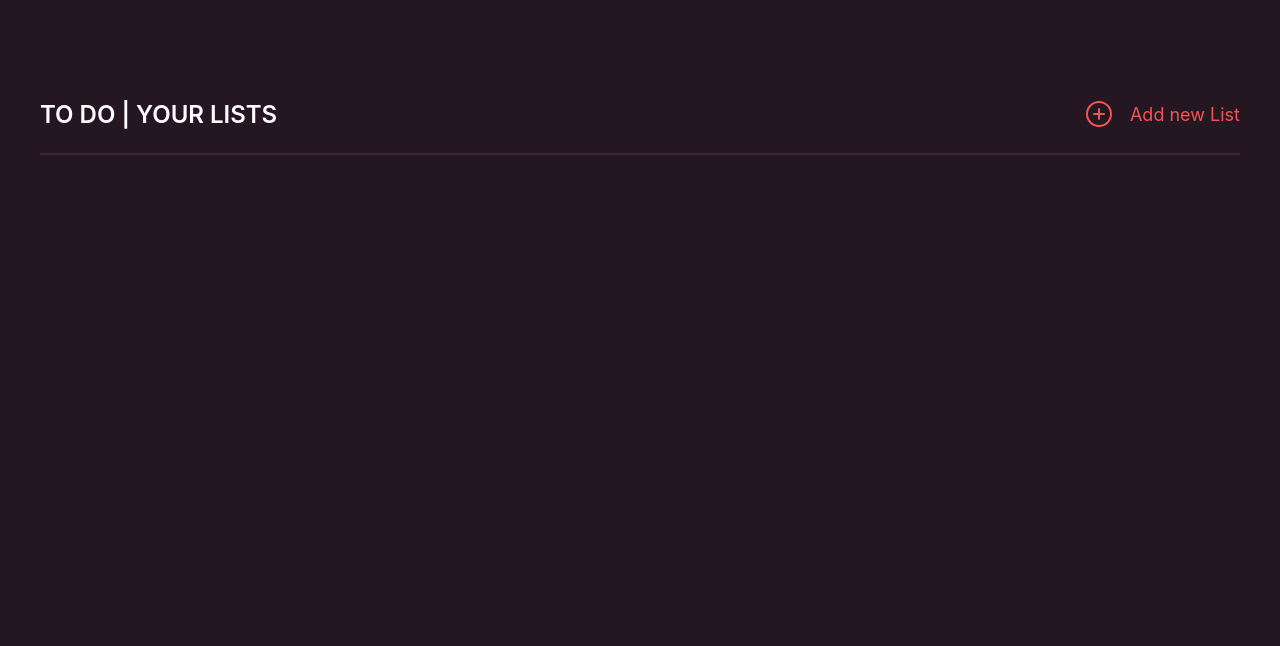
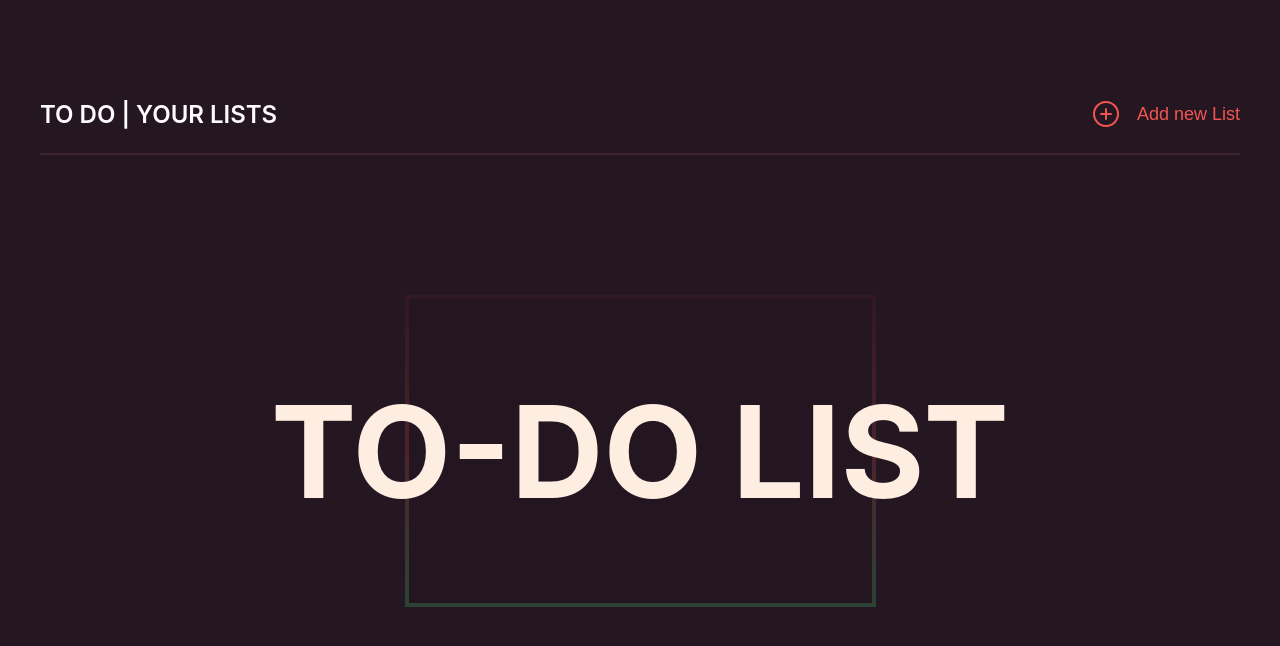
Before and after one commit to AlexanderKhristichenko/Todo-List, a React (Create React App) app: page / in a window 1280 px wide. Shown: the top 646 px of the page. Built offline with nearby package versions, Linux system fonts and the light colour scheme.

Commit message:
UI todo list
Adding button, card, animations and state

```diff
--- a/src/App.js
+++ b/src/App.js
@@ -1,10 +1,15 @@
+import { useState } from "react";
 import styles from "./App.module.css";
 import Header from "./components/Header/Header";
+import Main from "./components/Main/Main";
 
 const App = () => {
+  const [isNewAddList, setIsNewAddList] = useState(false);
+
   return (
     <div className={styles.container}>
-      <Header />
+      <Header isAddList={setIsNewAddList} />
+      <Main addNewList={isNewAddList} />
     </div>
   );
 };
--- a/src/components/Header/Header.jsx
+++ b/src/components/Header/Header.jsx
@@ -1,14 +1,19 @@
 import styles from "./Header.module.css";
 import plusCircle from "../../assets/images/PlusCircle.svg";
+import Button from "../UI/Button";
 
-const Header = () => {
+const Header = ({ isAddList }) => {
+  const clickBtnHandler = () => isAddList(true);
+
   return (
     <header className={styles.header}>
-      <h2 className={styles.logo}>TO DO | YOUR LISTS</h2>
-      <div className={styles.list}>
+      <h2 className={styles.logo}>
+        <a href="./index.html">TO DO | YOUR LISTS</a>
+      </h2>
+      <Button onCLick={clickBtnHandler}>
         <img src={plusCircle} alt="Plus Circle" />
-        <p>Add new List</p>
-      </div>
+        <p className={styles.txt}>Add new List</p>
+      </Button>
     </header>
   );
 };
--- a/src/components/Header/Header.module.css
+++ b/src/components/Header/Header.module.css
@@ -14,13 +14,11 @@
   text-transform: uppercase;
 }
 
-.list {
-  display: flex;
-  align-items: center;
-  cursor: pointer;
+.logo a {
+  color: inherit;
 }
 
-.list p {
+.txt {
   font-size: var(--size-18);
   color: var(--primary);
   margin-left: 18px;
--- /dev/null
+++ b/src/components/Main/Main.jsx
@@ -0,0 +1,22 @@
+import Card from "../UI/Card";
+import styles from "./Main.module.css";
+import addList from "../../assets/images/Illustrations-reading-side.svg";
+
+const Main = ({ addNewList }) => {
+  return (
+    <main className={styles.main}>
+      {!addNewList && (
+        <Card className={styles.active}>
+          <h1 className={styles.title}>to-do list</h1>
+        </Card>
+      )}
+      {addNewList && (
+        <Card className={styles.active}>
+          <img className={styles.img} src={addList} alt="Add List" />
+        </Card>
+      )}
+    </main>
+  );
+};
+
+export default Main;
--- /dev/null
+++ b/src/components/Main/Main.module.css
@@ -0,0 +1,28 @@
+.title {
+  position: absolute;
+  top: 50%;
+  transform: translateY(-50%);
+  text-transform: uppercase;
+  text-align: center;
+  font-size: 128px;
+  color: var(--second-200);
+}
+
+.img {
+  position: absolute;
+  top: 50%;
+  transform: translateY(-50%);
+}
+
+.active {
+  animation: activeCard 0.5s linear forwards;
+}
+
+@keyframes activeCard {
+  0% {
+    opacity: 0;
+  }
+  100% {
+    opacity: 1;
+  }
+}
--- /dev/null
+++ b/src/components/UI/Button.jsx
@@ -0,0 +1,11 @@
+import styles from "./Button.module.css";
+
+const Button = ({ children, onCLick }) => {
+  return (
+    <button className={styles.btn} onClick={onCLick}>
+      {children}
+    </button>
+  );
+};
+
+export default Button;
--- /dev/null
+++ b/src/components/UI/Button.module.css
@@ -0,0 +1,4 @@
+.btn {
+  display: flex;
+  align-items: center;
+}
--- /dev/null
+++ b/src/components/UI/Card.jsx
@@ -0,0 +1,15 @@
+import styles from "./Card.module.css";
+
+const Card = ({ children, txt, className }) => {
+  return (
+    <>
+      <div className={`${styles.card} ${className}`}>
+        <div className={styles.promo}></div>
+        {children}
+      </div>
+      {txt && <p className={styles.txt}>{txt}</p>}
+    </>
+  );
+};
+
+export default Card;
--- /dev/null
+++ b/src/components/UI/Card.module.css
@@ -0,0 +1,29 @@
+.card {
+  position: relative;
+  display: flex;
+  justify-content: center;
+  margin-top: 140px;
+  opacity: 0;
+}
+
+.promo {
+  width: 471px;
+  height: 312px;
+  background: linear-gradient(var(--dark-900), var(--dark-900)) 50% 50% /
+      calc(100% - 8px) calc(100% - 8px) no-repeat,
+    linear-gradient(
+      0deg,
+      var(--green) 0%,
+      var(--primary) 50%,
+      var(--dark-600) 100%
+    );
+  padding: 4px;
+  opacity: 0.2;
+}
+
+.txt {
+  color: var(--second-200);
+  font-size: var(--size-24);
+  text-align: center;
+  margin-top: 25px;
+}
--- a/src/index.css
+++ b/src/index.css
@@ -33,3 +33,9 @@ body {
   -webkit-font-smoothing: antialiased;
   -moz-osx-font-smoothing: grayscale;
 }
+
+button {
+  cursor: pointer;
+  background-color: transparent;
+  border: 0;
+}
```
